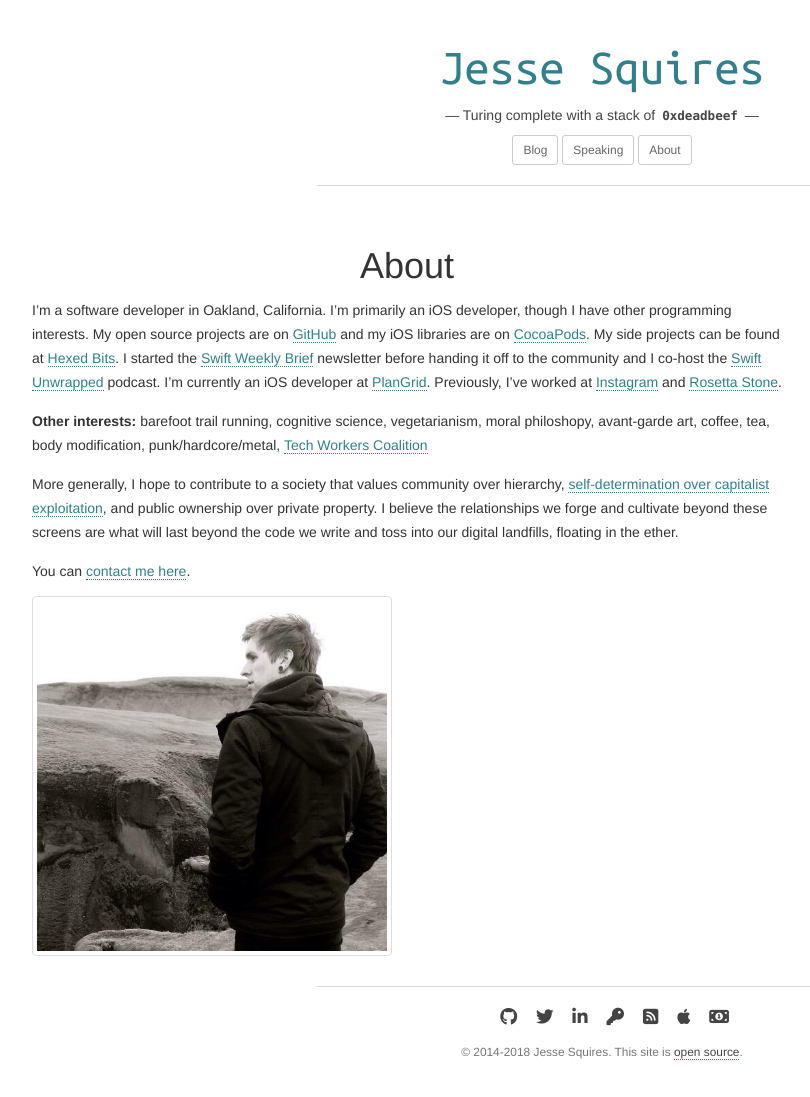
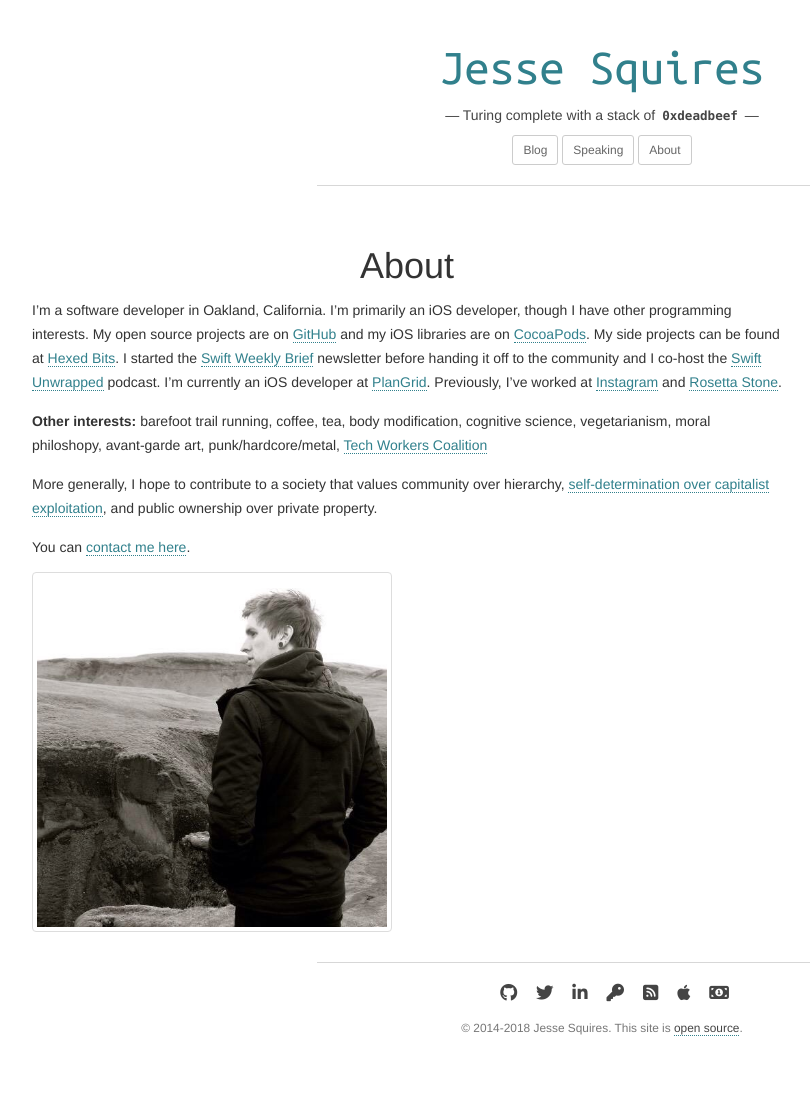
Before and after one commit to jessesquires/jessesquires.com, a Jekyll site: the page built from about.md, in a window 1280 px wide. Shown: the whole page, without its empty margins (38-848 px from the left). Built offline with Jekyll 4.4.1, drawn with Linux system fonts in a browser that asks for light colours; nearby versions of some CDN libraries; library files that are not in the unit come from our copies; after the commit the page ends 1073 px from its top, so only the background shows below that.

Commit message:
update about

```diff
--- a/about.md
+++ b/about.md
@@ -5,9 +5,9 @@ title: About
 
 I'm a software developer in Oakland, California. I'm primarily an iOS developer, though I have other programming interests. My open source projects are on [GitHub]({{ site.social_links.github}}) and my iOS libraries are on [CocoaPods](https://cocoapods.org/owners/1808). My side projects can be found at [Hexed Bits](https://hexedbits.com). I started the [Swift Weekly Brief](https://swiftweekly.github.io) newsletter before handing it off to the community and I co-host the [Swift Unwrapped](https://spec.fm/podcasts/swift-unwrapped) podcast. I'm currently an iOS developer at [PlanGrid](https://plangrid.com). Previously, I've worked at [Instagram](https://instagram.com) and [Rosetta Stone](https://rosettastone.com).
 
-**Other interests:** barefoot trail running, cognitive science, vegetarianism, moral philoshopy, avant-garde art, coffee, tea, body modification, punk/hardcore/metal, [Tech Workers Coalition](https://www.techworkerscoalition.org)
+**Other interests:** barefoot trail running, coffee, tea, body modification, cognitive science, vegetarianism, moral philoshopy, avant-garde art, punk/hardcore/metal, [Tech Workers Coalition](https://www.techworkerscoalition.org)
 
-More generally, I hope to contribute to a society that values community over hierarchy, [self-determination over capitalist exploitation](https://crimethinc.com/tce), and public ownership over private property. I believe the relationships we forge and cultivate beyond these screens are what will last beyond the code we write and toss into our digital landfills, floating in the ether.
+More generally, I hope to contribute to a society that values community over hierarchy, [self-determination over capitalist exploitation](https://crimethinc.com/tce), and public ownership over private property.
 
 You can [contact me here](/contact).
 
```
